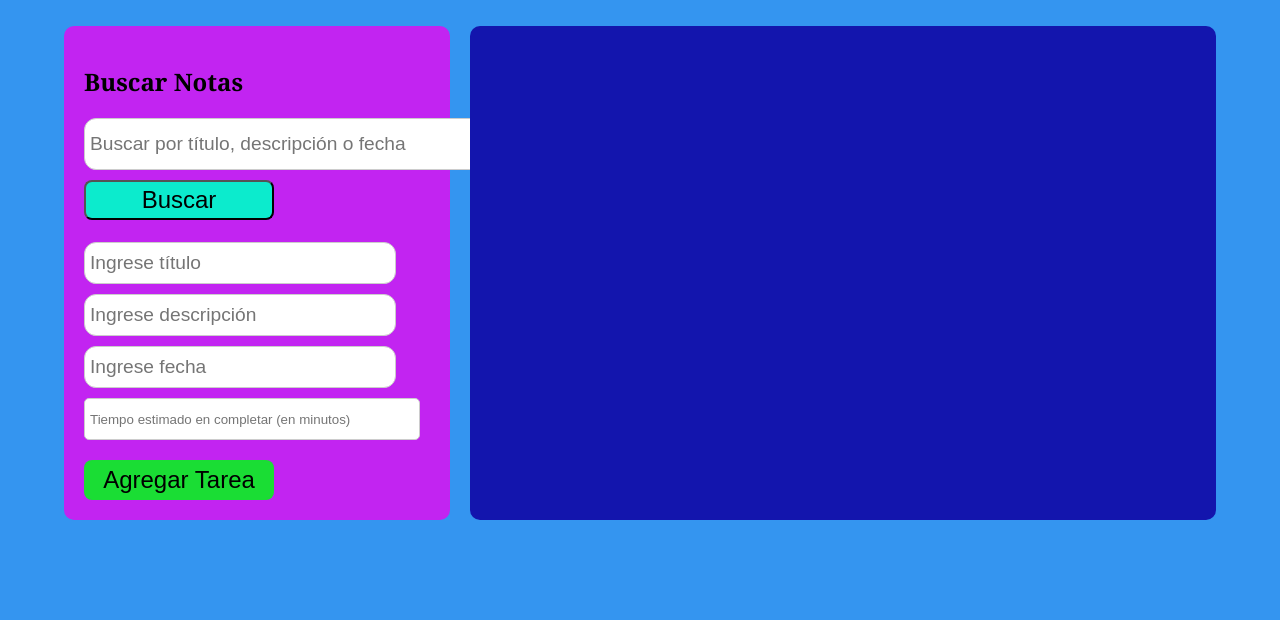
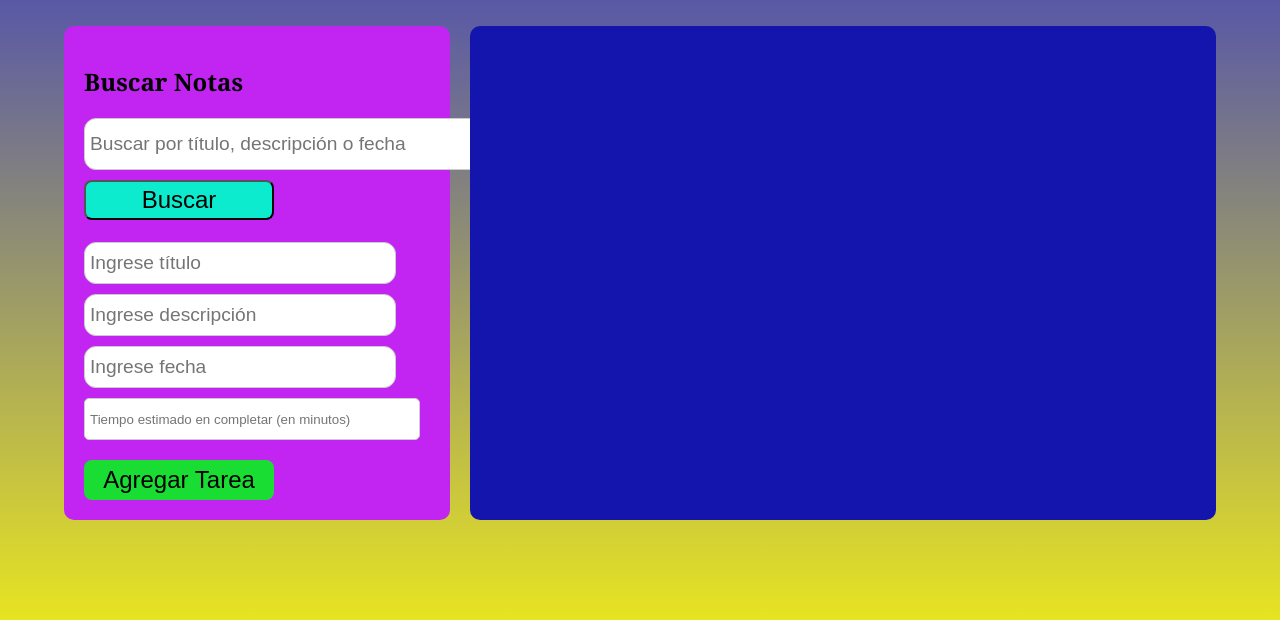
Before and after one commit to CamiloMendez23/proyecto_software, a plain HTML site: page frontend/index.html in a window 1280 px wide. Shown: the part 180-800 px from the top of the page. Drawn offline with Linux system fonts and the light colour scheme; no server answers.

Commit message:
Update styles.css

```diff
--- a/frontend/styles.css
+++ b/frontend/styles.css
@@ -3,7 +3,7 @@ body {
   display: flex;
   align-items: center;
   justify-content: center;
-    background-color: rgb(52, 149, 240);
+  background: linear-gradient(to bottom, #0404c2d3, #e7e422);
   height: 100vh;
   margin: 0;
   flex-direction: column;
```
Lines whose indentation alone changed are shown as unchanged.
